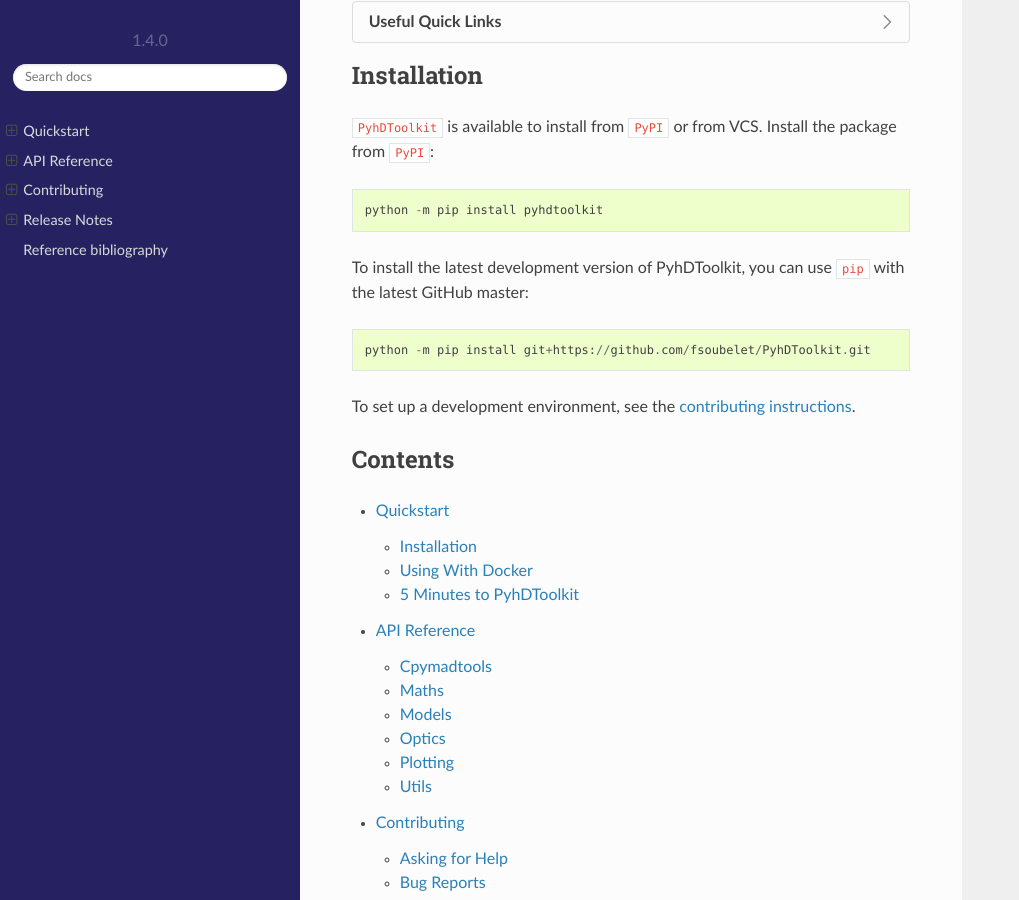
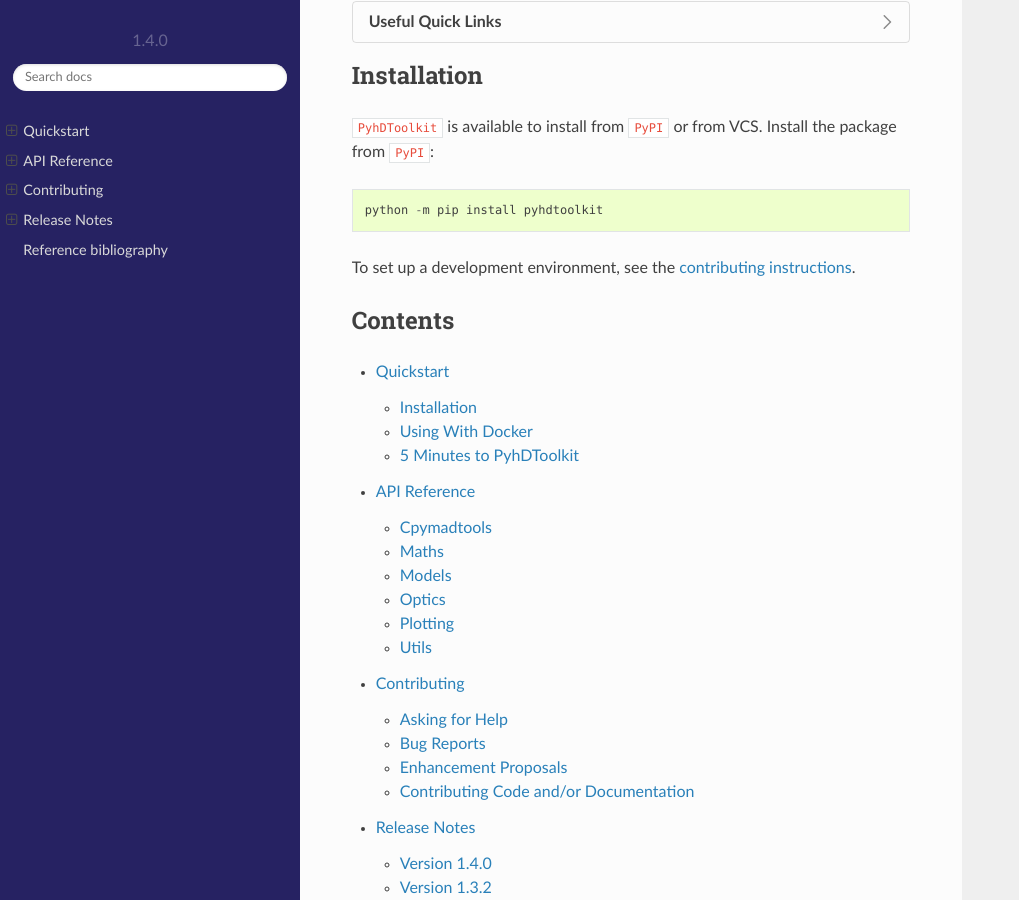
Before and after one commit to fsoubelet/PyhDToolkit, a Sphinx documentation site: the page built from docs/index.rst, in a window 1280 px wide and 900 px high, scrolled down 540 px. Shown: the whole window, without its empty margins (0-1019 px from the left). Built offline with Sphinx 7.4.7 and the Read the Docs theme 2.0.0, drawn with Linux system fonts in a browser that asks for light colours; pages that are not in the unit, such as notebooks, are missing from menus.

Commit message:
no install from git mate

```diff
--- a/docs/index.rst
+++ b/docs/index.rst
@@ -75,10 +75,6 @@
 
     python -m pip install pyhdtoolkit
 
-To install the latest development version of PyhDToolkit, you can use ``pip`` with the latest GitHub master::
-
-    python -m pip install git+https://github.com/fsoubelet/PyhDToolkit.git
-
 To set up a development environment, see the :doc:`contributing instructions <contributing>`.
 
 Contents
```
